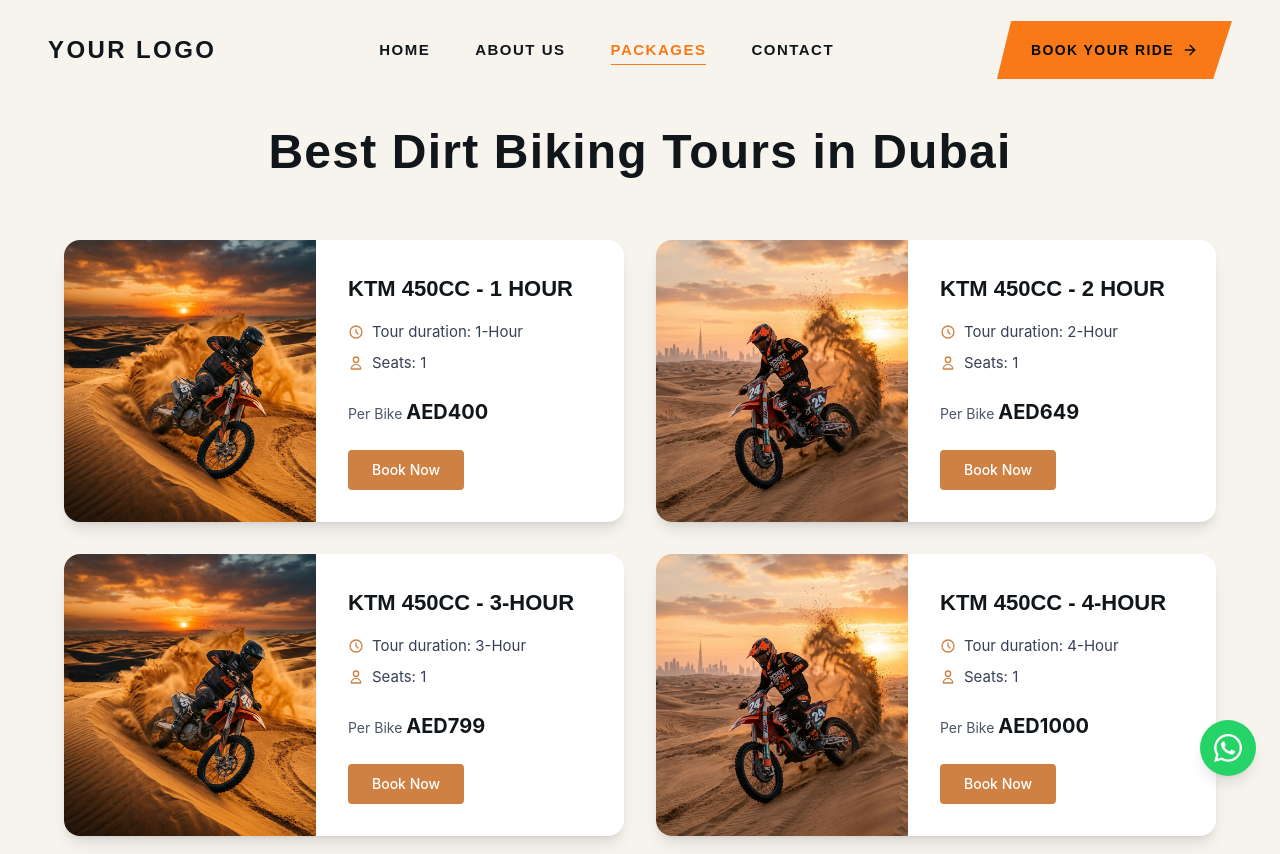
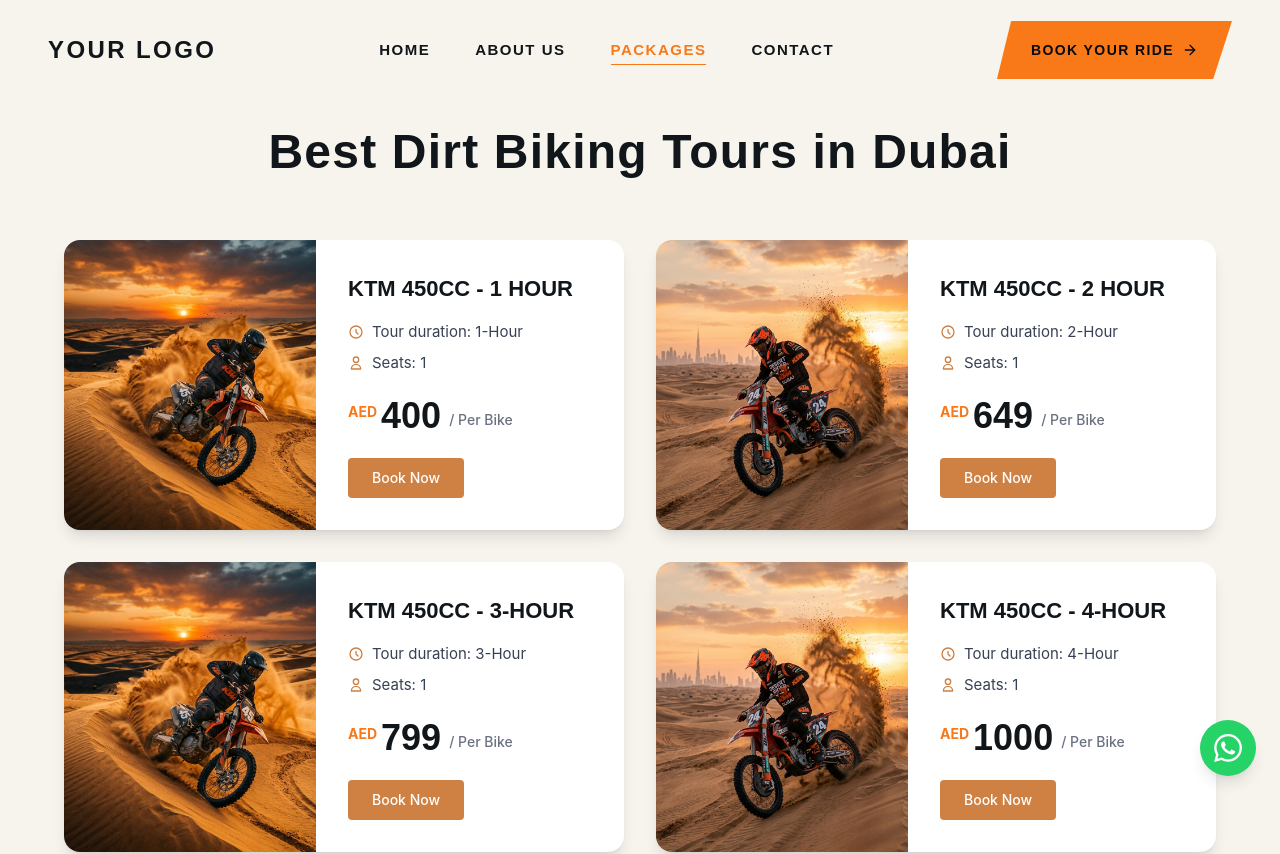
Before and after one commit to rameezwangde/Dirt-Bike, a React app: page /dirt-bike-dubai in a window 1280 px wide. Shown: the top 854 px of the page. Built offline with nearby package versions, Linux system fonts and the light colour scheme; the HTML template or start-up script is replaced by a standard one.

Commit message:
feat: add new tour and rental pages for dirt bikes, quad bikes, dune buggies, and desert safaris

```diff
--- a/src/pages/BuggyRental.jsx
+++ b/src/pages/BuggyRental.jsx
@@ -189,9 +189,12 @@ const BuggyRental = () => {
                   </div>
                 </div>
 
-                <div className="mb-6">
-                  <span className="text-gray-600 text-sm">Per Buggy </span>
-                  <span className="text-xl font-bold text-[#11161A]">AED {pkg.price}</span>
+                <div className="mb-6 mt-auto flex items-end gap-2">
+                  <div className="flex items-start">
+                    <span className="text-[#F97818] font-bold text-sm mt-1 mr-1">AED</span>
+                    <span className="text-[#11161A] font-barlow font-black text-4xl leading-none">{pkg.price}</span>
+                  </div>
+                  <span className="text-gray-500 text-sm font-medium mb-1">/ Per Buggy</span>
                 </div>
 
                 <button className="bg-[#cf8144] hover:bg-[#b56e36] text-white py-2.5 px-6 rounded text-sm font-medium transition-colors w-fit">
--- a/src/pages/DesertSafari.jsx
+++ b/src/pages/DesertSafari.jsx
@@ -78,9 +78,12 @@ const DesertSafari = () => {
                   </div>
                 </div>
 
-                <div className="mb-6 mt-auto">
-                  <span className="text-gray-600 text-sm">{pkg.priceType} </span>
-                  <span className="text-xl font-bold text-[#11161A]">AED {pkg.price}</span>
+                <div className="mb-6 mt-auto flex items-end gap-2">
+                  <div className="flex items-start">
+                    <span className="text-[#F97818] font-bold text-sm mt-1 mr-1">AED</span>
+                    <span className="text-[#11161A] font-barlow font-black text-4xl leading-none">{pkg.price}</span>
+                  </div>
+                  <span className="text-gray-500 text-sm font-medium mb-1">/ {pkg.priceType.replace('Per ', '')}</span>
                 </div>
 
                 <button className="bg-[#cf8144] hover:bg-[#b56e36] text-white py-2.5 px-6 rounded text-sm font-medium transition-colors w-fit">
--- a/src/pages/DirtBike.jsx
+++ b/src/pages/DirtBike.jsx
@@ -107,9 +107,12 @@ const DirtBike = () => {
                   </div>
                 </div>
 
-                <div className="mb-6">
-                  <span className="text-gray-600 text-sm">Per Bike </span>
-                  <span className="text-xl font-bold text-[#11161A]">AED{pkg.price}</span>
+                <div className="mb-6 mt-auto flex items-end gap-2">
+                  <div className="flex items-start">
+                    <span className="text-[#F97818] font-bold text-sm mt-1 mr-1">AED</span>
+                    <span className="text-[#11161A] font-barlow font-black text-4xl leading-none">{pkg.price}</span>
+                  </div>
+                  <span className="text-gray-500 text-sm font-medium mb-1">/ Per Bike</span>
                 </div>
 
                 <button className="bg-[#cf8144] hover:bg-[#b56e36] text-white py-2.5 px-6 rounded text-sm font-medium transition-colors w-fit">
--- a/src/pages/QuadBike.jsx
+++ b/src/pages/QuadBike.jsx
@@ -75,9 +75,12 @@ const QuadBike = () => {
                   </div>
                 </div>
 
-                <div className="mb-6 mt-auto">
-                  <span className="text-gray-600 text-sm">Per Quad </span>
-                  <span className="text-xl font-bold text-[#11161A]">AED {pkg.price}</span>
+                <div className="mb-6 mt-auto flex items-end gap-2">
+                  <div className="flex items-start">
+                    <span className="text-[#F97818] font-bold text-sm mt-1 mr-1">AED</span>
+                    <span className="text-[#11161A] font-barlow font-black text-4xl leading-none">{pkg.price}</span>
+                  </div>
+                  <span className="text-gray-500 text-sm font-medium mb-1">/ Per Quad</span>
                 </div>
 
                 <button className="bg-[#cf8144] hover:bg-[#b56e36] text-white py-2.5 px-6 rounded text-sm font-medium transition-colors w-fit">
```
